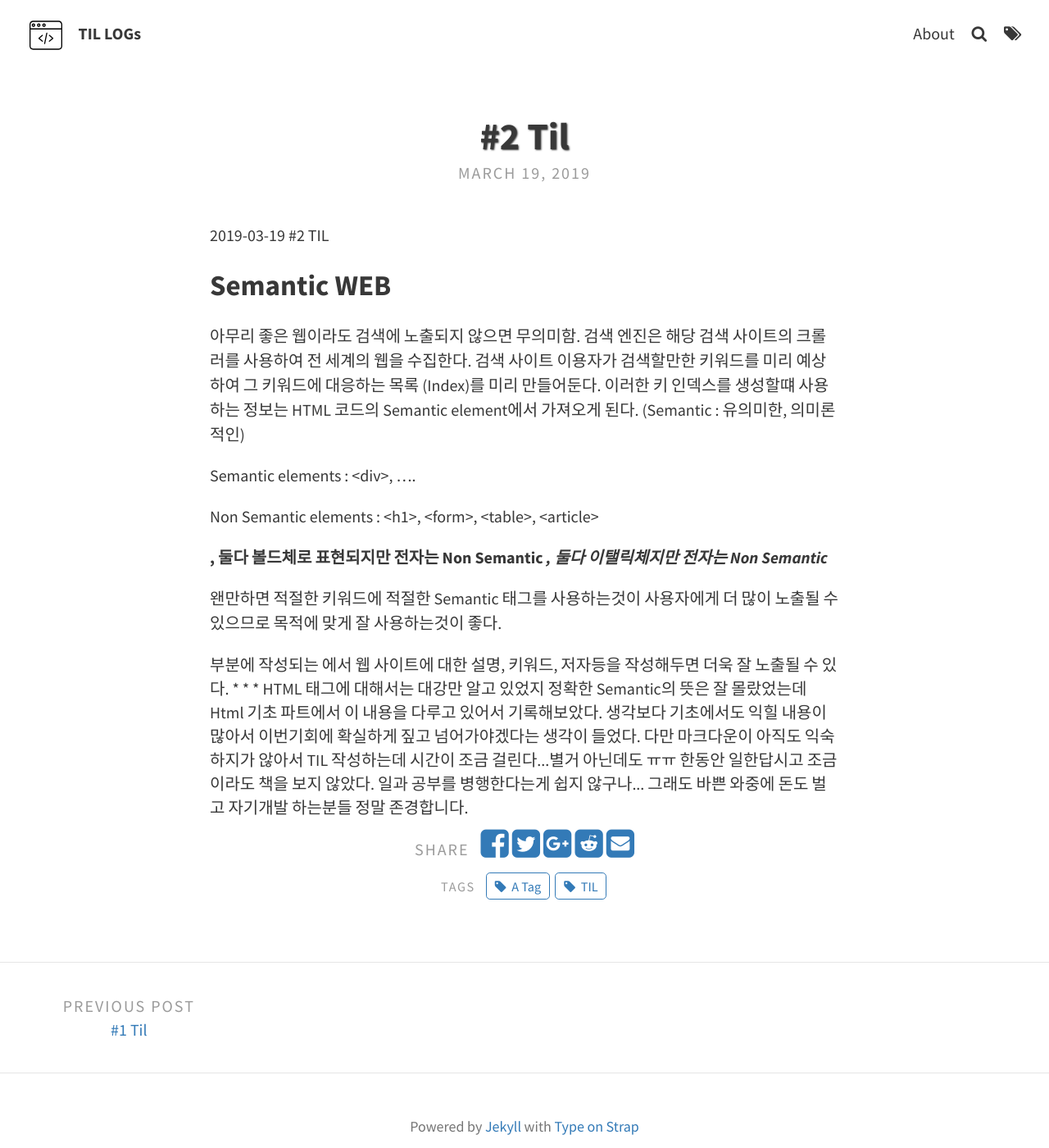
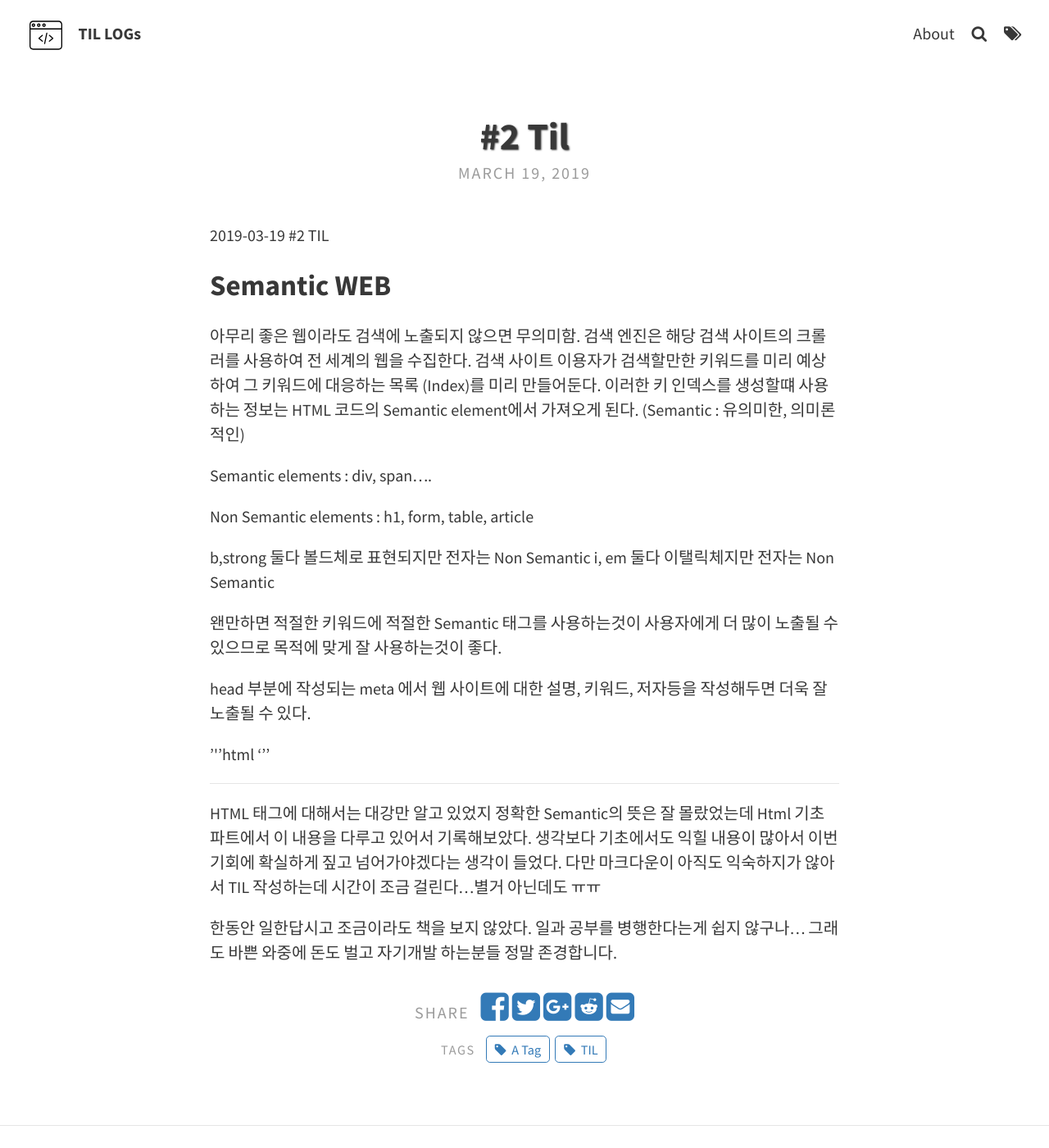
Before and after one commit to KangRachel/kangrachel.github.io, a Jekyll site: the page built from _posts/2019-03-19-#2-TIL.md, in a window 1280 px wide and 1400 px high. Shown: the whole window at 82% size. Built offline with Jekyll 4.4.1, drawn with Linux system fonts in a browser that asks for light colours.

Commit message:
Update 2019-03-19-#2-TIL.md

```diff
--- a/_posts/2019-03-19-#2-TIL.md
+++ b/_posts/2019-03-19-#2-TIL.md
@@ -13,28 +13,31 @@ excerpt_separator: <!--more-->
 전 세계의 웹을 수집한다. 검색 사이트 이용자가 검색할만한 키워드를 미리 예상하여 그 키워드에 대응하는 목록 (Index)를 미리 만들어둔다. 이러한 키 인덱스를 생성할떄 사용하는 정보는 HTML 코드의 Semantic element에서
 가져오게 된다. (Semantic : 유의미한, 의미론적인)
 
-Semantic elements : <div>, <span>....
+Semantic elements : div, span....
 
-Non Semantic elements : <h1>, <form>, <table>, <article>
+Non Semantic elements : h1, form, table, article
 
-<b>,<strong> 둘다 볼드체로 표현되지만 전자는 Non Semantic
-<i>, <em> 둘다 이탤릭체지만 전자는 Non Semantic
+b,strong 둘다 볼드체로 표현되지만 전자는 Non Semantic
+i, em 둘다 이탤릭체지만 전자는 Non Semantic
 
 왠만하면 적절한 키워드에 적절한 Semantic 태그를 사용하는것이 사용자에게 더 많이 노출될 수 있으므로
 목적에 맞게 잘 사용하는것이 좋다.
 
-<head> 부분에 작성되는 <meta> 에서 웹 사이트에 대한 설명, 키워드, 저자등을 작성해두면
+head 부분에 작성되는 meta 에서 웹 사이트에 대한 설명, 키워드, 저자등을 작성해두면
 더욱 잘 노출될 수 있다.
 
-<code>
+'''html
     <meta name="description" content="...........">
     <meta name="keyword" content="apple, berry, choco">
-</code>
+'''
 
-* * *
 
-HTML 태그에 대해서는 대강만 알고 있었지 정확한 Semantic의 뜻은 잘 몰랐었는데 Html 기초 파트에서 이 내용을
-다루고 있어서 기록해보았다. 생각보다 기초에서도 익힐 내용이 많아서 이번기회에 확실하게 짚고 넘어가야겠다는 생각이 들었다. 다만 마크다운이 아직도 익숙하지가 않아서 TIL 작성하는데 시간이 조금 걸린다...별거 아닌데도 ㅠㅠ
+
+
+---
+
+ HTML 태그에 대해서는 대강만 알고 있었지 정확한 Semantic의 뜻은 잘 몰랐었는데 Html 기초 파트에서
+ 이 내용을 다루고 있어서 기록해보았다. 생각보다 기초에서도 익힐 내용이 많아서 이번기회에 확실하게 짚고 넘어가야겠다는 생각이 들었다. 다만 마크다운이 아직도 익숙하지가 않아서 TIL 작성하는데 시간이 조금 걸린다...별거 아닌데도 ㅠㅠ
 
 한동안 일한답시고 조금이라도 책을 보지 않았다. 일과 공부를 병행한다는게 쉽지 않구나...
 그래도 바쁜 와중에 돈도 벌고 자기개발 하는분들 정말 존경합니다.
```
